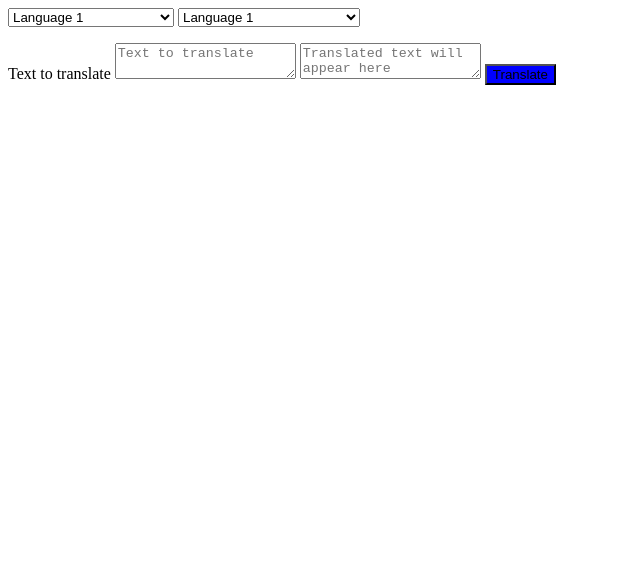
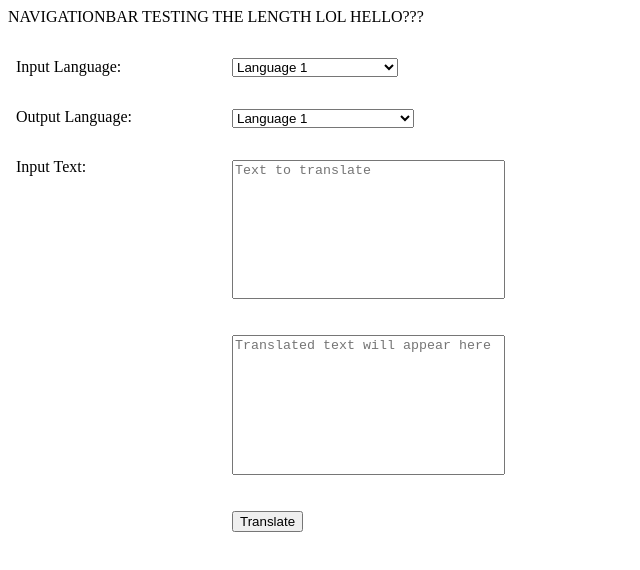
Before and after one commit to ChrisFoster4/inse, a website: page webserver/webpages/index.html in a window 1280 px wide. Shown: the whole page, without its empty margins (0-640 px from the left). Drawn offline with Linux system fonts and the light colour scheme.

Commit message:
Completely re-writing the HTML and CSS code for our project, previous foundations were unusable.

```diff
--- a/webserver/webpages/index.html
+++ b/webserver/webpages/index.html
@@ -1,10 +1,9 @@
 
 <!DOCTYPE HTML>
 <meta charset="UTF-8">
-<!-- Unicode support required for non ASCII characters in other languages -->
-
 <html lang="en">
-<link rel="stylesheet" type="text/css" href="styles.css" />
+<link rel="stylesheet" type="text/css" href="style.css" />
+<script src="index.js"></script>
 
 <head>
   <title>easyTranslate </title>
@@ -12,27 +11,51 @@
 </head>
 
 <body>
+  <main>
+
+  <nav>NAVIGATIONBAR TESTING THE LENGTH LOL HELLO???</nav>
+
+  <article>
+
+    <aside>
+        <p>Input Language:</p>
+        <p>Output Language:</p>
+        <p>Input Text:</p>
+    </aside>
+
+    <section>
       <form>
-        <select>
+        <div class="form">
+          <select id="inputLang">
             <option disabled value = "0"> Language to translate to </option>
-        <option value = "1"> Language 1</option>
-        <option value = "2"> Language 2</option>
-        <option value = "3"> Language 3</option>
+            <option value = "1">Language 1</option>
+            <option value = "2">Language 2</option>
+            <option value = "3">Language 3</option>
           </select>
-        <select>
+        </div>
+        <div class="form">
+          <select id="outputLang">
             <option disabled value = "0"> Language to translate from </option>
-        <option value = "1"> Language 1</option>
-        <option value = "2"> Language 2</option>
-        <option value = "3"> Language 3</option>
+            <option value = "1">Language 1</option>
+            <option value = "2">Language 2</option>
+            <option value = "3">Language 3</option>
           </select>
-        <p>
-                Text to translate
-                <textarea  placeholder="Text to translate"></textarea>
-                <textarea  placeholder="Translated text will appear here"></textarea>
+        </div>
+        <div class="form">
+          <textarea id="inputArea"  placeholder="Text to translate"></textarea>
+        </div>
+        <div class="form">
+          <textarea id="outputArea"  placeholder="Translated text will appear here"></textarea>
+        </div>
+        <div class="form">
           <button  id="translateButton" type="button"> Translate </button>
-    </p>
+        </div>
       </form>
+    </section>
+
+  </article>
+
+  </main>
 </body>
 
 </html>
-<script src="index.js"></script>
--- /dev/null
+++ b/webserver/webpages/style.css
@@ -0,0 +1,56 @@
+/* body {
+  display: flex;
+  flex-direction: column;
+  align-items: center;
+} */
+
+/*General Structure Style*/
+main {
+  width: 100%;
+  display: flex;
+  flex-direction: column;
+  align-items: stretch;
+}
+
+nav {
+  /* background-color: red; */
+}
+
+article {
+  display: flex;
+  flex-flow: row nowrap;
+  /* background-color: blue; */
+}
+
+section {
+  flex: 3 auto;
+  /* background-color: green; */
+}
+
+/*ASIDE BAR STYLE*/
+aside {
+  flex: 1 auto;
+  max-width: 12em;
+  min-width: 9em;
+  /* background-color: pink; */
+}
+
+/*Element Style*/
+
+.form {
+  margin: 2em;
+}
+
+textarea {
+  margin-right: 1em;
+  resize: none;
+  width: 100%;
+  max-width: 20em;
+  height: 10em;
+}
+
+aside > p {
+  margin: 0.5em;
+  margin-top: 2em;
+  padding: 0;
+}
```
Lines whose indentation alone changed are shown as unchanged.
